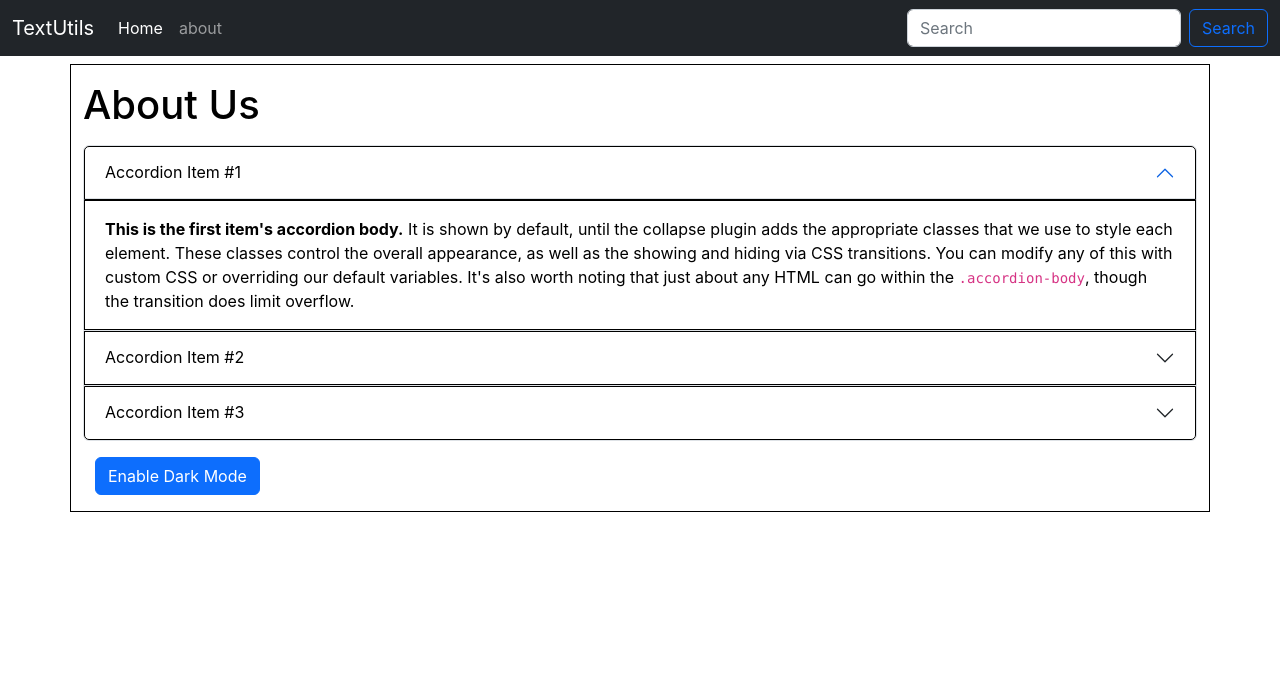
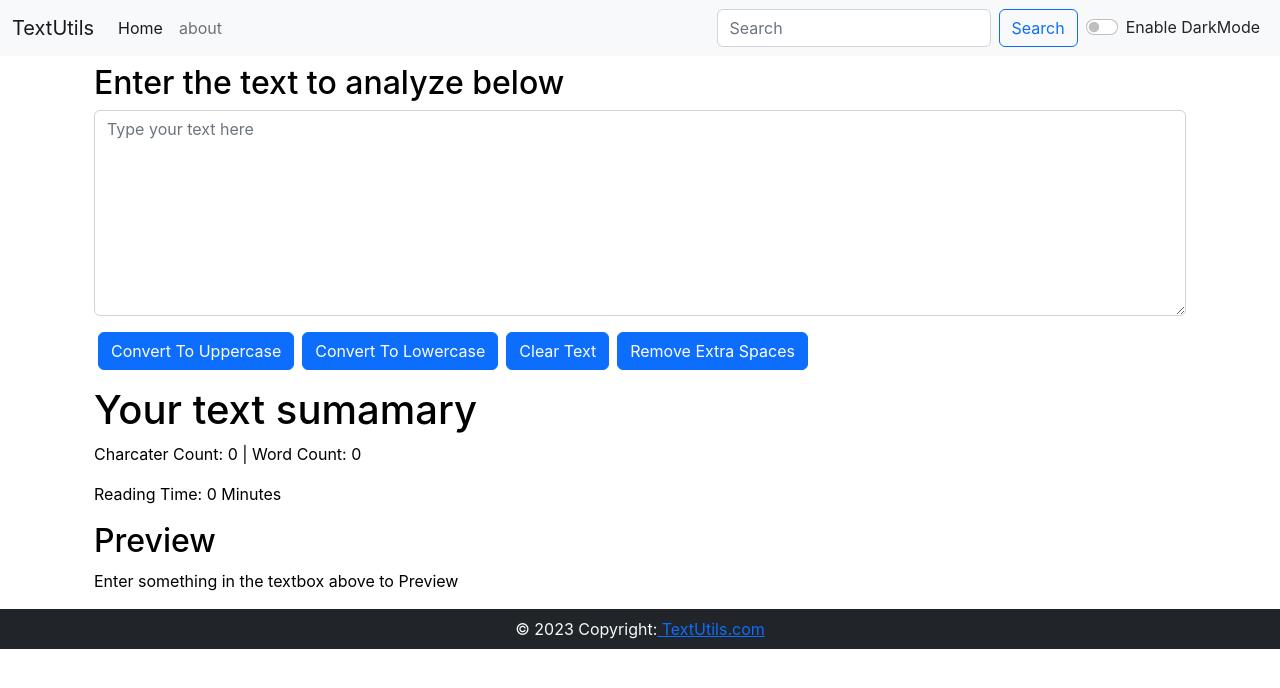
Before and after one commit to tusharsolanki15/React, a React (Create React App) app: page / in a window 1280 px wide. Shown: the top 688 px of the page. Built offline with nearby package versions, Linux system fonts and the light colour scheme.

Commit message:
Video No:13

```diff
--- a/src/App.js
+++ b/src/App.js
@@ -1,19 +1,38 @@
 import "./App.css";
-import About from "./components/About";
-// import Footer from "./components/Footer";
+// import About from "./components/About";
+import Footer from "./components/Footer";
 import Navbar from "./components/Navbar";
-// import TextForm from "./components/TextForm";
+import TextForm from "./components/TextForm";
+import React, { useState } from "react";
 
 
 function App() {
+
+  const toggleMode = () =>{
+    if(mode === "light"){
+      setMode('dark')
+      setBtnText('Disable DarkMode')
+      document.body.style.backgroundColor = 'rgb(1 40 72)'
+    }
+    else{
+      setMode('light')
+      setBtnText('Enable DarkMode')
+      document.body.style.backgroundColor = 'white'
+    }
+  }
+
+
+  const[mode, setMode] = useState('light'); // Weather dark mode i senable or not
+  const[btntext, setBtnText] = useState('Enable DarkMode');
+
   return (
     <>
-      <Navbar title="TextUtils" aboutText="about"/>
-      {/* <div className="container">
-        <TextForm heading="Enter the text to analyze below"  />
-      </div> */}
-      <About/>
-      {/* <Footer/> */}
+      <Navbar title="TextUtils" aboutText="about" mode={mode}  btntext={btntext} toggleMode={toggleMode}/>
+      <div className="container">
+        <TextForm heading="Enter the text to analyze below" mode={mode} />
+      </div>
+      {/* <About/> */}
+      <Footer/>
     </>
   );
 }
--- a/src/components/Footer.js
+++ b/src/components/Footer.js
@@ -4,7 +4,7 @@ export default function Footer() {
     return (
         <>
         <footer className="page-footer font-small cyan darken-3 bg-dark">
-            <div className="footer-copyright text-center py-2 text-light " ro>© 2023 Copyright:
+            <div className="footer-copyright text-center py-2 text-light " >© 2023 Copyright:
                 <a href="/"> TextUtils.com</a>
             </div>
         </footer>
--- a/src/components/Navbar.js
+++ b/src/components/Navbar.js
@@ -2,8 +2,8 @@ import React from 'react'
 // import PropTypes from 'prop-types'
 
 export default function Navbar(props) {
-    return(
-        <nav className="navbar navbar-expand-lg navbar-dark bg-dark">
+  return (
+    <nav className={`navbar navbar-expand-lg navbar-${props.mode} bg-${props.mode}`}>
       <div className="container-fluid">
         <a className="navbar-brand" href="/">{props.title}</a>
         <button
@@ -39,6 +39,10 @@ export default function Navbar(props) {
               Search
             </button>
           </form>
+          <div className={`form-check form-switch text-${props.mode == 'light' ? 'dark' : 'light'} mx-2`}>
+            <input className="form-check-input" onClick={props.toggleMode} type="checkbox" role="switch" id="flexSwitchCheckDefault" />
+            <label className="form-check-label" htmlFor="flexSwitchCheckDefault">{props.btntext}</label>
+          </div>
         </div>
       </div>
     </nav>
@@ -47,8 +51,8 @@ export default function Navbar(props) {
 }
 
 // Navbar.propTypes = {
-//     // title: PropTypes.string.isRequired,
-//     // aboutext: PropTypes.string.isRequired
+//     title: PropTypes.string.isRequired,
+//     aboutext: PropTypes.string.isRequired
 // }
 
 Navbar.defaultProps = {
--- a/src/components/TextForm.js
+++ b/src/components/TextForm.js
@@ -1,25 +1,29 @@
-import React, {useState}from "react";
+import React, { useState } from "react";
 
 export default function TextForm(props) {
-    const handleUpClick = () =>{
+    const handleUpClick = () => {
         // console.log("Uppercase was clicked: " + text);
         let newText = text.toUpperCase();
         setText(newText)
     }
 
-    const handleLoClick = () =>{
+    const handleLoClick = () => {
         // console.log("Uppercase was clicked: " + text);
         let newText = text.toLowerCase();
         setText(newText)
     }
 
-    const handleClearClick = () =>{
-        // console.log("Uppercase was clicked: " + text);
+    const handleClearClick = () => {
         let newText = "";
         setText(newText)
     }
 
-    const handleUpChange = (event) =>{
+    const handleSpace = () => {
+        let newText = text.split(/[ ]+\s/);
+        setText(newText.join(" "))
+    }
+
+    const handleUpChange = (event) => {
         // console.log("On change");
         setText(event.target.value)
     }
@@ -29,22 +33,26 @@ export default function TextForm(props) {
     // setText("new text"); // Correct way to change the state
     return (
         <>
-        <div className="container my-2">
+            <div className="container my-2" style={{ color: props.mode === 'dark' ? 'white' : 'black' }}>
                 <h2>{props.heading}</h2>
                 <div className="mb-3">
-                <textarea className="form-control" value={text} onChange={handleUpChange} id="myBox" rows="8"></textarea>
+                    <textarea className="form-control" placeholder="Type your text here" value={text}
+                    onChange={handleUpChange} /*style={{ backgroundColor: props.mode === 'dark' ? 'grey' : 'white',
+                     color: props.mode === 'dark' ? 'white': 'black'}} */id="myBox" rows="8">
+                    </textarea>
                 </div>
                 <button className="btn btn-primary mx-1" onClick={handleUpClick}>Convert To Uppercase</button>
                 <button className="btn btn-primary mx-1" onClick={handleLoClick}>Convert To Lowercase</button>
                 <button className="btn btn-primary mx-1" onClick={handleClearClick}>Clear Text</button>
+                <button className="btn btn-primary mx-1" onClick={handleSpace}>Remove Extra Spaces</button>
 
             </div>
-        <div className="container my-3" >
+            <div className="container my-3" style={{ color: props.mode === 'dark' ? 'white' : 'black' }}>
                 <h1>Your text sumamary</h1>
-            <p>{text.split(" ").length-1} words and {text.length} characters</p>
-            <p>{0.008 * text.split(" ").length-0.008} Minutes read</p>
+                <p>Charcater Count: {text.length} | Word Count: {text.split(" ").length - 1}</p>
+                <p>Reading Time: {0.008 * text.split(" ").length - 0.008} Minutes </p>
                 <h2>Preview</h2>
-            <p>{text}</p>
+                <p>{text.length>0?text:"Enter something in the textbox above to Preview"}</p>
             </div>
 
         </>
--- a/src/index.js
+++ b/src/index.js
@@ -1,4 +1,4 @@
-import React from 'react';
+import React from 'react' ;
 import ReactDOM from 'react-dom/client';
 import './index.css';
 import App from './App';
```
Also changed, not shown: src/App.css (line endings or trailing spaces). Lines whose indentation alone changed are shown as unchanged.
